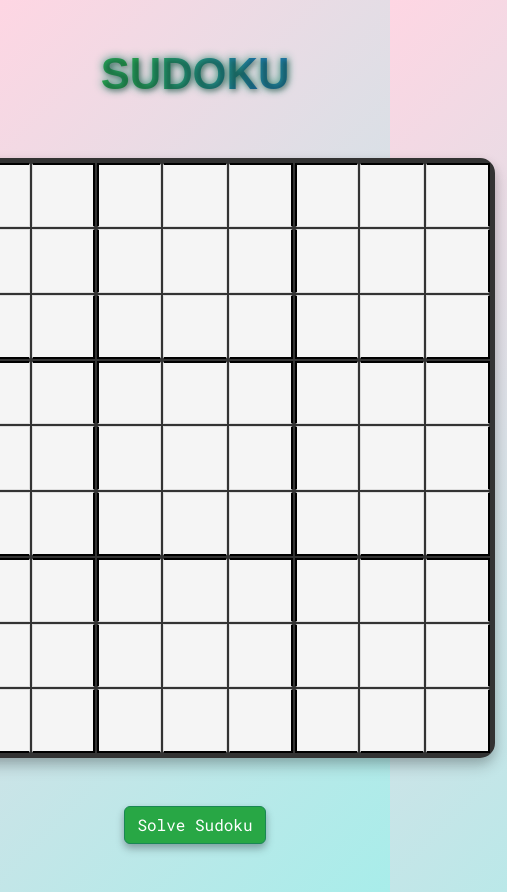
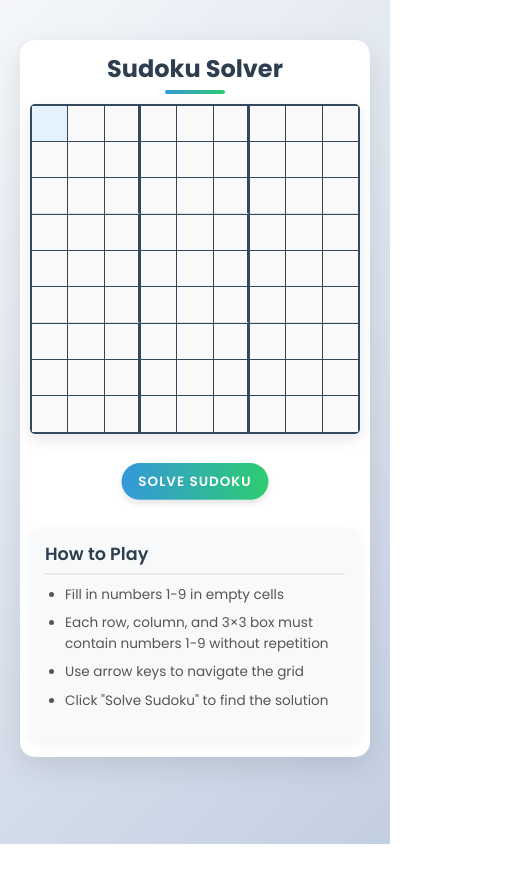
Before and after one commit to michele-pupo/sudoku, a Vue app: page / in a window 390 px wide. Shown: the whole page, 507 px wide, since content can reach past the window. After the commit the page ends 844 px from the top, so only its background shows below. Built offline with nearby package versions, Linux system fonts and the light colour scheme.

Commit message:
restyling

```diff
--- a/src/App.vue
+++ b/src/App.vue
@@ -281,18 +281,26 @@ export default {
 </script>
 
 <template>
-  <div class="container py-5">
-    <h1 class="pb-5 text-uppercase text-center display-1 fw-bold text-success">Sudoku</h1>
+  <div class="sudoku-container">
+    <div class="game-area">
+      <h1 class="title">Sudoku Solver</h1>
+
+      <div class="sudoku-grid-container">
         <div class="sudoku-grid">
           <div class="sudoku-row" v-for="(row, rowIndex) in grid" :key="rowIndex">
             <div
               class="sudoku-cell"
               v-for="(cell, colIndex) in row"
               :key="colIndex"
-          :class="{ 'focused-cell': focusedCell.row === rowIndex && focusedCell.col === colIndex }"
+              :class="{
+                'focused-cell': focusedCell.row === rowIndex && focusedCell.col === colIndex,
+                'error': errorCells.some(err => err.row === rowIndex && err.col === colIndex),
+                'border-right': (colIndex + 1) % 3 === 0 && colIndex !== 8,
+                'border-bottom': (rowIndex + 1) % 3 === 0 && rowIndex !== 8,
+                'user-cell': initialNumbers[rowIndex][colIndex] !== null
+              }"
             >
               <input
-          class="fw-bold"
                 type="number"
                 min="1"
                 max="9"
@@ -301,277 +309,383 @@ export default {
                 @keydown="handleKeyDown($event, rowIndex, colIndex)"
                 :disabled="isSolving || isSolved"
                 :class="{
-            'computer-solved': animationStates[rowIndex][colIndex] === 'computer-solved',
-            'user-input': initialNumbers[rowIndex][colIndex] !== null,
-            'error': errorCells.some(err => err.row === rowIndex && err.col === colIndex)
+                  'computer-solved': initialNumbers[rowIndex][colIndex] === null && grid[rowIndex][colIndex] !== null,
+                  'user-input': initialNumbers[rowIndex][colIndex] !== null
                 }"
-          :style="{ color: initialNumbers[rowIndex][colIndex] !== null ? 'black' : 'red' }"
                 placeholder=""
               />
             </div>
           </div>
         </div>
-    <div class="d-flex justify-content-center pt-5">
-      <!-- Mostra il pulsante "Solve Sudoku" solo se il Sudoku non è stato risolto -->
+      </div>
+
+      <div class="controls">
         <button
           v-if="!isSolved && !hasError"
-        class="btn btn-success solve-btn"
+          class="btn solve-btn"
           @click="solve"
-        :class="{ hide: isSolving }"
+          :class="{ 'hide': isSolving }"
         >
-        Solve Sudoku
+          <span class="btn-text">Solve Sudoku</span>
         </button>
 
-      <!-- Mostra il pulsante "Reset Sudoku" solo dopo che il Sudoku è stato risolto o se c'è un errore -->
         <button
           v-if="isSolved || hasError"
-        class="btn btn-danger reset-btn"
+          class="btn reset-btn"
           @click="resetGrid"
         >
-        Reset Sudoku
+          <span class="btn-text">Reset Sudoku</span>
         </button>
       </div>
-    <div v-if="errorMessage">
-      <h3 class="text-danger text-uppercase fw-bold mt-4 text-center">{{ errorMessage }}</h3>
+
+      <div v-if="errorMessage" class="error-message">
+        <span>{{ errorMessage }}</span>
+      </div>
+
+      <div class="instructions">
+        <h3>How to Play</h3>
+        <ul>
+          <li>Fill in numbers 1-9 in empty cells</li>
+          <li>Each row, column, and 3×3 box must contain numbers 1-9 without repetition</li>
+          <li>Use arrow keys to navigate the grid</li>
+          <li>Click "Solve Sudoku" to find the solution</li>
+        </ul>
+      </div>
     </div>
   </div>
 </template>
 
 <style>
+@import url('https://fonts.googleapis.com/css2?family=Poppins:wght@300;400;500;600;700&display=swap');
+
+* {
+  box-sizing: border-box;
+  margin: 0;
+  padding: 0;
+}
 
 body {
-  font-family: 'Roboto Mono', monospace;
-  background: linear-gradient(135deg, #a8edea, #fed6e3);
-  animation: gradientAnimation 10s infinite alternate;
+  font-family: 'Poppins', sans-serif;
+  background: linear-gradient(135deg, #f5f7fa 0%, #c3cfe2 100%);
   margin: 0;
-  padding: 0;
+  min-height: 100vh;
+}
+
+.sudoku-container {
   display: flex;
   flex-direction: column;
   align-items: center;
   justify-content: center;
-  min-height: 100vh;
+  width: 100%;
+  max-width: 1200px;
+  margin: 0 auto;
+  padding: 20px;
 }
 
-@keyframes gradientAnimation {
-  0% {
-    background: linear-gradient(135deg, #a8edea, #fed6e3);
-  }
-  100% {
-    background: linear-gradient(135deg, #fed6e3, #a8edea);
-  }
+.game-area {
+  width: 100%;
+  max-width: 800px;
+  display: flex;
+  flex-direction: column;
+  align-items: center;
+  background-color: white;
+  border-radius: 15px;
+  box-shadow: 0 10px 30px rgba(0, 0, 0, 0.1);
+  padding: 30px;
+  margin: 20px 0;
 }
 
-h1 {
-  font-family: 'Poppins', sans-serif;
-  color: #28a745;
-  background: linear-gradient(90deg, #28a745 40%, #1d72b8 60%);
-  -webkit-background-clip: text;
-  -webkit-text-fill-color: transparent;
+.title {
   font-size: 2.5rem;
-  font-weight: bold;
+  font-weight: 700;
+  color: #2c3e50;
+  margin-bottom: 30px;
   text-align: center;
-  text-transform: uppercase;
-  text-shadow: 2px 2px 5px rgba(0, 0, 0, 0.3);
-  animation: subtleGlow 2s infinite alternate;
-  margin-bottom: 10px;
+  position: relative;
 }
 
-/* Animazione più discreta */
-@keyframes subtleGlow {
-  0% {
-    text-shadow: 2px 2px 5px rgba(0, 0, 0, 0.3), 0 0 10px #28a745;
-  }
-  100% {
-    text-shadow: 2px 2px 5px rgba(0, 0, 0, 0.3), 0 0 10px #1d72b8;
-  }
+.title::after {
+  content: '';
+  position: absolute;
+  bottom: -10px;
+  left: 50%;
+  transform: translateX(-50%);
+  width: 60px;
+  height: 4px;
+  background: linear-gradient(90deg, #3498db, #2ecc71);
+  border-radius: 2px;
 }
 
-.text-danger {
-  font-family: 'Roboto', sans-serif;
-  font-size: 1.2rem;
-  background: #fdecea;
-  padding: 10px;
-  border-radius: 5px;
-  box-shadow: 0 2px 5px rgba(0, 0, 0, 0.1);
-  position: fixed; /* Fissa il messaggio */
-  bottom: 10px; /* Posiziona in basso */
-  left: 50%; /* Centra orizzontalmente */
-  transform: translateX(-50%); /* Centra correttamente */
-  z-index: 100; /* Assicura che il messaggio sia visibile sopra gli altri elementi */
-  width: auto;
-  max-width: 90%; /* Limita la larghezza massima */
-  text-align: center;
+.sudoku-grid-container {
+  position: relative;
+  width: 100%;
+  max-width: 550px;
+  margin: 0 auto;
 }
 
 .sudoku-grid {
   display: grid;
   grid-template-columns: repeat(9, 1fr);
   grid-template-rows: repeat(9, 1fr);
-  gap: 2px;
-  width: 600px;
-  height: 600px;
-  margin: auto;
-  background: #333; /* Colore di sfondo per evidenziare i bordi */
-  border: 5px solid #333;
-  border-radius: 15px; /* Angoli arrotondati */
-  box-shadow: 0 8px 15px rgba(0, 0, 0, 0.2), 0 4px 10px rgba(0, 0, 0, 0.1); /* Ombra */
+  gap: 1px;
+  background-color: #34495e;
+  border: 2px solid #34495e;
+  border-radius: 5px;
+  box-shadow: 0 5px 15px rgba(0, 0, 0, 0.1);
+  aspect-ratio: 1 / 1;
+  width: 100%;
+  max-width: 550px;
 }
 
 .sudoku-row {
-  display: contents; /* Consente di mantenere la struttura della griglia */
+  display: contents;
 }
 
 .sudoku-cell {
-  background: #f5f5f5; /* Sfondo chiaro per le celle */
-  display: flex;
-  justify-content: center;
-  align-items: center;
-  font-family: 'Roboto', sans-serif; /* Font moderno */
-  border: 1px solid #ddd;
+  background-color: #f9f9f9;
+  position: relative;
+  transition: all 0.2s ease;
 }
 
-.sudoku-cell:nth-child(3n) {
-  border-right: 2px solid black;
+.sudoku-cell.border-right {
+  border-right: 2px solid #34495e;
 }
 
-.sudoku-cell:nth-child(3n + 1) {
-  border-left: 2px solid black;
+.sudoku-cell.border-bottom {
+  border-bottom: 2px solid #34495e;
 }
 
-.sudoku-row:nth-child(3n) .sudoku-cell {
-  border-bottom: 2px solid black;
+.sudoku-cell.focused-cell {
+  background-color: #e3f2fd;
 }
 
-.sudoku-row:nth-child(3n + 1) .sudoku-cell {
-  border-top: 2px solid black;
+.sudoku-cell.error {
+  background-color: rgba(255, 99, 71, 0.2);
+}
+
+.sudoku-cell.user-cell {
+  background-color: #f0f8ff;
 }
 
 .sudoku-cell input {
-  font-family: 'Roboto Mono', monospace;
   width: 100%;
   height: 100%;
+  border: none;
+  background: transparent;
   text-align: center;
-  border: none;
-  font-size: 1.8rem;
-  font-weight: bold;
-  color: #333; /* Colore scuro per i numeri */
-  background: transparent;
+  font-size: calc(1vw + 1vh + 0.5vmin);
+  font-weight: 600;
+  color: #2c3e50;
+  cursor: pointer;
+  appearance: none;
+  -moz-appearance: textfield;
+  outline: none;
+  transition: all 0.3s ease;
 }
 
-.sudoku-cell input:hover {
-  background-color: #e0f7fa; /* Colore blu chiaro per evidenziare la cella */
-  transform: scale(1.05); /* Leggera espansione */
-  box-shadow: 0 4px 8px rgba(0, 0, 0, 0.2); /* Ombra leggera */
-  transition: all 0.2s ease-in-out;
-  cursor: pointer;
+@media (min-width: 768px) {
+  .sudoku-cell input {
+    font-size: 1.6rem;
+  }
 }
 
-.sudoku-cell input:focus {
-  background: #fffae6; /* Cambia colore quando si interagisce */
-  border-radius: 5px;
-  outline: none;
-  transition: 0.2s ease-in-out;
+.sudoku-cell input.user-input {
+  color: #2980b9;
 }
 
-input[type=number]::-webkit-outer-spin-button,
-input[type=number]::-webkit-inner-spin-button {
+.sudoku-cell input.computer-solved {
+  color: #27ae60;
+}
+
+.sudoku-cell input:disabled {
+  cursor: default;
+}
+
+.sudoku-cell input::-webkit-outer-spin-button,
+.sudoku-cell input::-webkit-inner-spin-button {
   -webkit-appearance: none;
   margin: 0;
 }
 
-button {
-  padding: 12px 20px;
-  font-size: 1.2rem;
-  font-family: 'Roboto', sans-serif;
-  border: none;
-  border-radius: 5px;
-  cursor: pointer;
-  transition: background-color 0.3s ease, transform 0.2s ease;
-  box-shadow: 0 5px 10px rgba(0, 0, 0, 0.2), 0 3px 6px rgba(0, 0, 0, 0.15);
+.controls {
+  display: flex;
+  justify-content: center;
+  margin-top: 30px;
+  width: 100%;
 }
 
-button:hover {
-  background-color: #45a049;
-  transform: scale(1.05);
-  transform: translateY(-2px); /* Effetto sollevamento */
+.btn {
+  position: relative;
+  padding: 12px 30px;
+  font-size: 1rem;
+  font-weight: 600;
+  border: none;
+  border-radius: 30px;
+  cursor: pointer;
+  transition: all 0.3s ease;
+  box-shadow: 0 4px 6px rgba(0, 0, 0, 0.1);
+  overflow: hidden;
+  z-index: 1;
+  min-width: 180px;
+  text-transform: uppercase;
+  letter-spacing: 1px;
 }
 
-.btn-success {
-  background-color: #28a745;
+.btn::before {
+  content: '';
+  position: absolute;
+  top: 0;
+  left: 0;
+  width: 100%;
+  height: 100%;
+  background: linear-gradient(90deg, rgba(255,255,255,0.1), rgba(255,255,255,0.3));
+  transform: translateX(-100%);
+  transition: all 0.3s ease;
+  z-index: -1;
+}
+
+.btn:hover::before {
+  transform: translateX(0);
+}
+
+.btn:active {
+  transform: translateY(2px);
+  box-shadow: 0 2px 4px rgba(0, 0, 0, 0.1);
+}
+
+.solve-btn {
+  background: linear-gradient(90deg, #3498db, #2ecc71);
   color: white;
 }
 
-.btn-danger {
-  background-color: #dc3545;
+.reset-btn {
+  background: linear-gradient(90deg, #e74c3c, #c0392b);
   color: white;
 }
 
-.btn-danger:hover {
-  background-color: #c82333;
-  transform: translateY(-2px); /* Effetto sollevamento */
+.btn-text {
+  position: relative;
+  z-index: 2;
 }
 
-@keyframes spin {
+@keyframes pulse {
   0% {
-    transform: rotateX(0deg);
-    opacity: 1;
+    transform: scale(1);
   }
   50% {
-    transform: rotateX(90deg);
-    opacity: 0.5;
+    transform: scale(1.05);
   }
   100% {
-    transform: rotateX(180deg);
-    opacity: 1;
+    transform: scale(1);
   }
 }
 
-.sudoku-cell input.animate {
-  animation: spin 0.1s linear infinite;
+.solve-btn:not(.hide) {
+  animation: pulse 2s infinite;
 }
 
-.sudoku-cell input.correct {
-  animation: none;
-  color: green;
-  font-weight: bold;
+.hide {
+  opacity: 0;
+  transform: scale(0);
+  transition: all 0.5s ease;
 }
 
-/* Animazione per il pulsante "Solve Sudoku" */
-@keyframes hideButton {
-  0% {
-    opacity: 1;
-    transform: scale(1);
+.error-message {
+  margin-top: 20px;
+  padding: 12px 20px;
+  background-color: #ffecec;
+  color: #e74c3c;
+  border-radius: 5px;
+  font-weight: 500;
+  text-align: center;
+  box-shadow: 0 2px 4px rgba(0, 0, 0, 0.1);
+  width: 100%;
+  max-width: 550px;
 }
-  100% {
-    opacity: 0;
-    transform: scale(0);
+
+.instructions {
+  margin-top: 30px;
+  width: 100%;
+  max-width: 550px;
+  background-color: #f8f9fa;
+  border-radius: 8px;
+  padding: 20px;
+  box-shadow: 0 2px 10px rgba(0, 0, 0, 0.05);
+}
+
+.instructions h3 {
+  color: #2c3e50;
+  margin-bottom: 10px;
+  font-weight: 600;
+  border-bottom: 2px solid #eaeaea;
+  padding-bottom: 8px;
+}
+
+.instructions ul {
+  padding-left: 20px;
+}
+
+.instructions li {
+  color: #555;
+  margin-bottom: 8px;
+  font-size: 0.95rem;
+}
+
+/* Responsive Design */
+@media (max-width: 767px) {
+  .game-area {
+    padding: 20px 15px;
+  }
+
+  .title {
+    font-size: 1.8rem;
+    margin-bottom: 20px;
+  }
+
+  .sudoku-grid-container {
+    max-width: 100%;
+  }
+
+  .btn {
+    padding: 10px 20px;
+    font-size: 0.9rem;
+    min-width: 150px;
+  }
+
+  .instructions {
+    padding: 15px;
+  }
+
+  .instructions h3 {
+    font-size: 1.1rem;
+  }
+
+  .instructions li {
+    font-size: 0.85rem;
   }
 }
 
-.solve-btn.hide {
-  animation: hideButton 0.5s forwards;
+@media (max-width: 480px) {
+  .game-area {
+    padding: 15px 10px;
   }
 
-/* Allinea il pulsante "Reset Sudoku" al centro dopo che "Solve" è stato premuto */
-.reset-btn {
-  animation: moveToCenter 0.5s ease-in-out;
-  margin-top: 10px;
+  .title {
+    font-size: 1.5rem;
   }
 
-@keyframes moveToCenter {
-  0% {
-    transform: scale(1);
-  }
-  100% {
-    transform: scale(1.2);
+  .btn {
+    padding: 8px 16px;
+    font-size: 0.8rem;
+    min-width: 130px;
   }
 }
 
-/* Animazione per il pulsante Solve Sudoku */
-@keyframes showButton {
+/* Animation for solved cells */
+@keyframes solveFadeIn {
   0% {
     opacity: 0;
-    transform: scale(0);
+    transform: scale(0.8);
   }
   100% {
     opacity: 1;
@@ -579,62 +693,24 @@ button:hover {
   }
 }
 
-.solve-btn {
-  animation: showButton 0.5s ease-in-out;
+.computer-solved {
+  animation: solveFadeIn 0.3s ease forwards;
 }
 
-@keyframes blink {
-  0% {
-    background-color: #ffcccc; /* Colore rosso chiaro */
-  }
-  50% {
-    background-color: #ff6666; /* Colore rosso scuro */
-  }
-  100% {
-    background-color: #ffcccc;
-  }
-}
-
-.sudoku-cell input.error {
-  background: linear-gradient(135deg, #ff8a80, #ff5252);
-  border: none;
-  color: white;
-  animation: shake 0.3s ease-in-out, glowError 1s infinite;
-}
-
+/* Error animation */
 @keyframes shake {
   0%, 100% {
     transform: translateX(0);
   }
-  25% {
-    transform: translateX(-5px);
+  10%, 30%, 50%, 70%, 90% {
+    transform: translateX(-2px);
   }
-  50% {
-    transform: translateX(5px);
-  }
-  75% {
-    transform: translateX(-5px);
+  20%, 40%, 60%, 80% {
+    transform: translateX(2px);
   }
 }
 
-@keyframes glowError {
-  0% {
-    box-shadow: 0 0 10px rgba(255, 82, 82, 0.5);
-  }
-  50% {
-    box-shadow: 0 0 20px rgba(255, 82, 82, 1);
-  }
-  100% {
-    box-shadow: 0 0 10px rgba(255, 82, 82, 0.5);
-  }
-}
-
-.sudoku-cell input.correct {
-  animation: glow 1s ease-out infinite;
-}
-
-.sudoku-cell input.user-input {
-  background-color: #507687; /* Colore grigio chiaro */
-  transition: background-color 0.3s ease; /* Effetto di transizione morbida */
+.error {
+  animation: shake 0.5s ease;
 }
 </style>
```
Also changed, not shown: src/style.scss (line endings or trailing spaces). Lines whose indentation alone changed are shown as unchanged.
